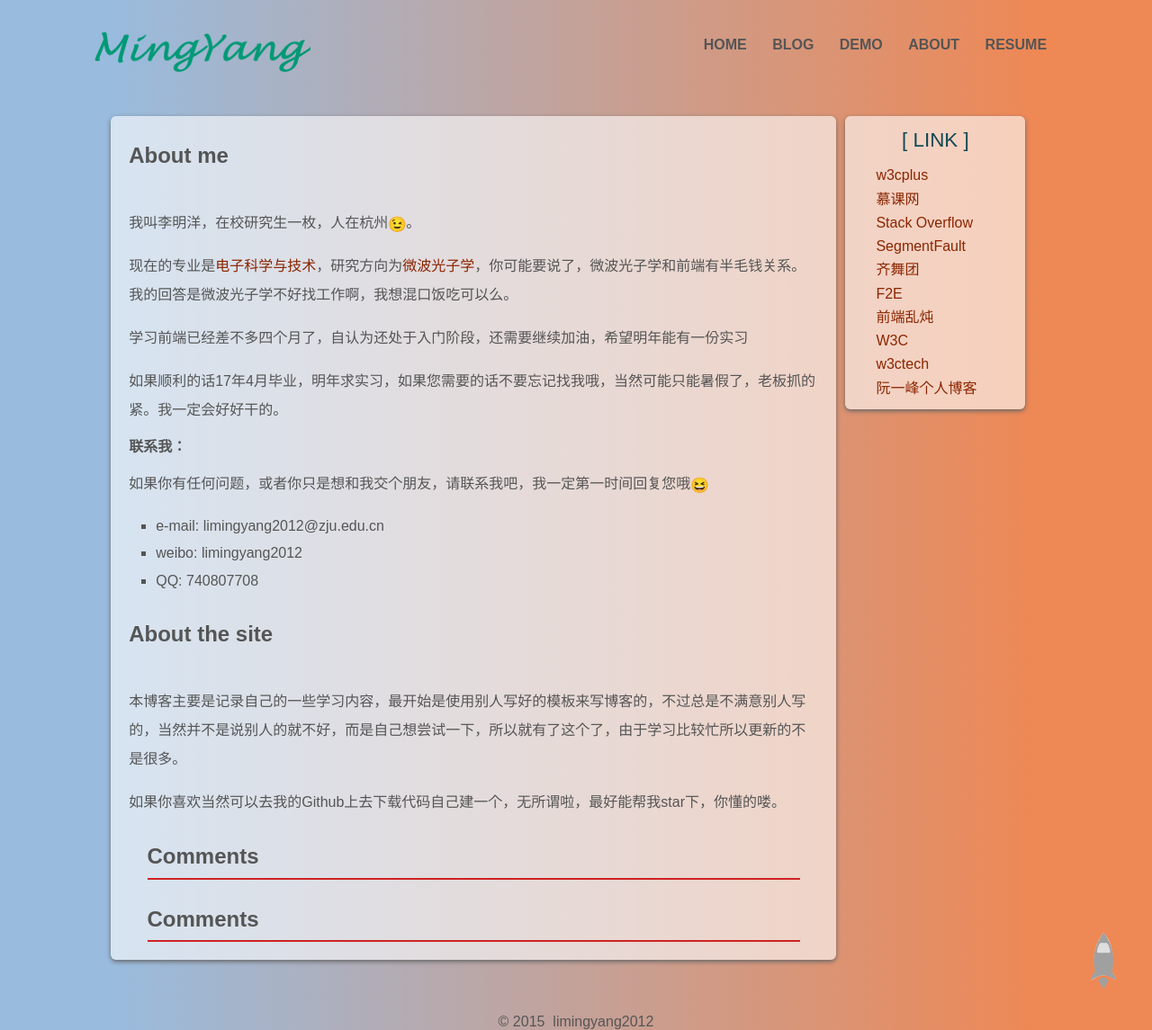
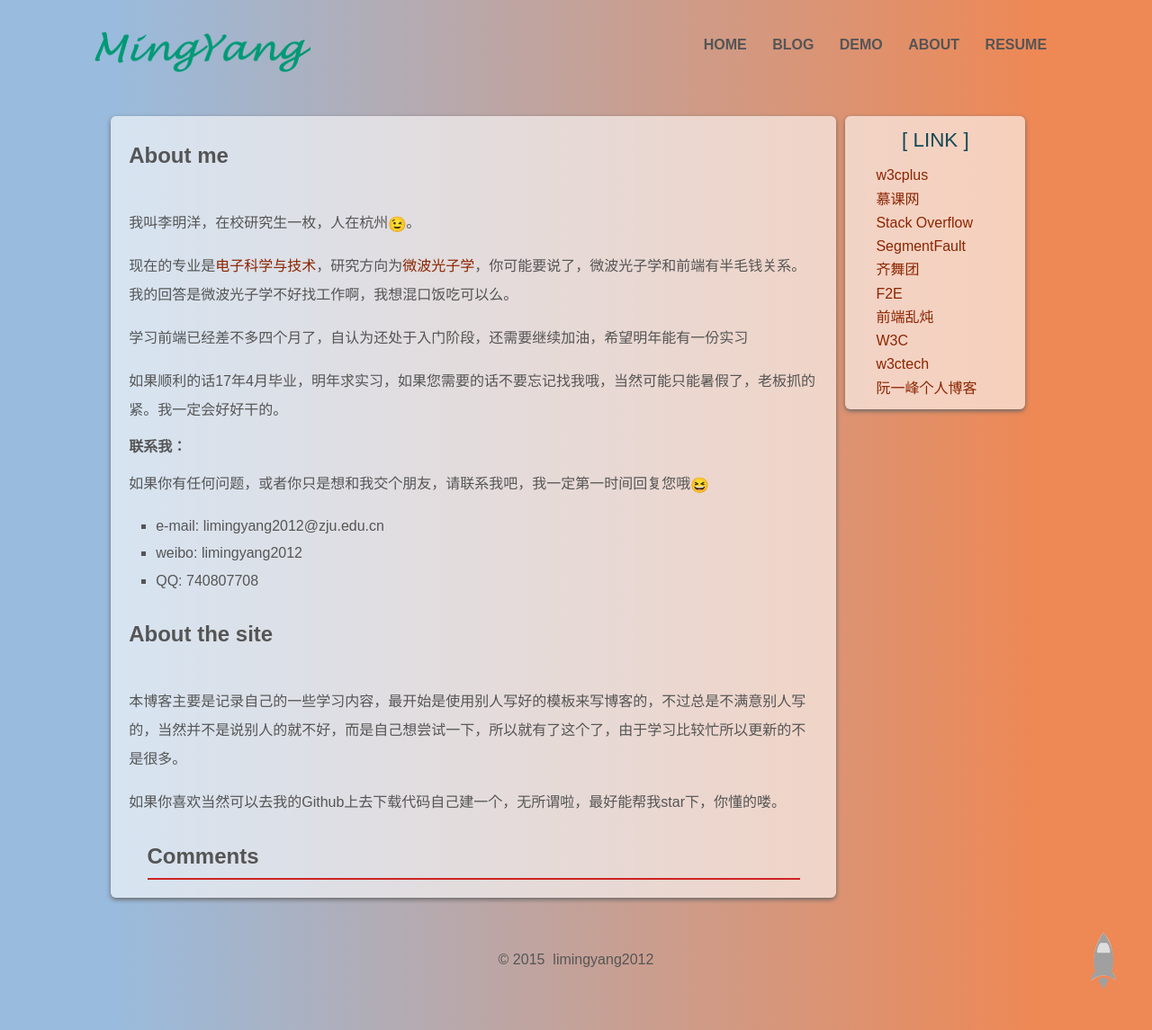
Before and after one commit to radenrecha/radenrecha.github.io, a Jekyll site: the page built from about/index.html, in a window 1280 px wide. Shown: the whole page at 90% size. Built offline with Jekyll 4.4.1, drawn with Linux system fonts in a browser that asks for light colours; nearby versions of some CDN libraries; emoji names are drawn with the system emoji font; comment, search, counter and statistics services are not loaded; a style sheet for code colours, icons or effects is not loaded.

Commit message:
de comment

```diff
--- a/_layouts/page.html
+++ b/_layouts/page.html
@@ -5,13 +5,6 @@ layout: default
     <div class="content">
         <div class="page">
             {{ content }}
-
-            <div class="comment">
-                <span>Comments</span>
-                <!-- 多说评论框 start -->
-                <div class="ds-thread" data-thread-key="{{ page.id }}" data-title="{{ page.title }}" data-url="limingyang2012.github.io{{ page.url }}"></div>
-                <!-- 多说评论框 end -->
-            </div>
 
         </div>
 
```
